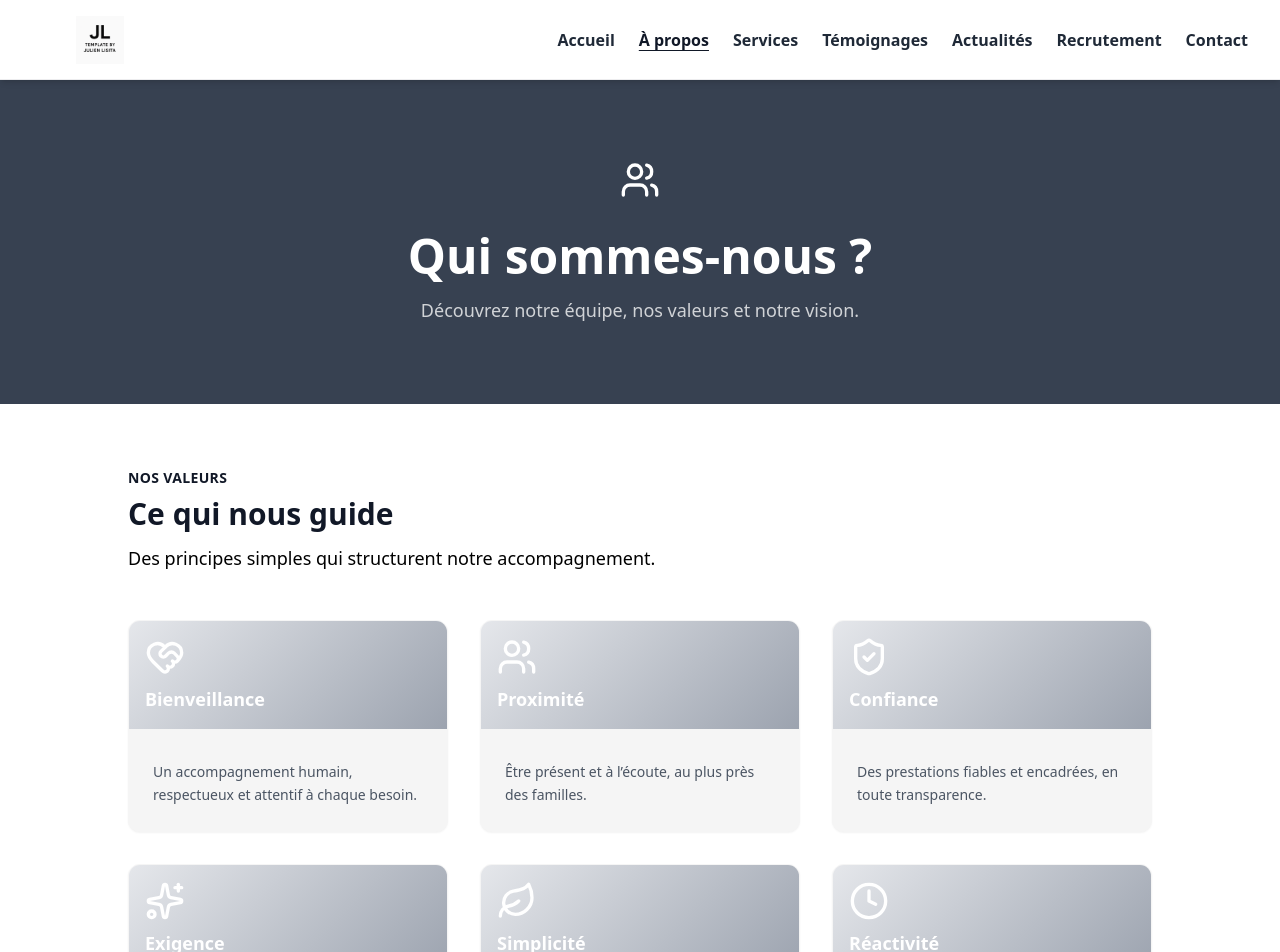
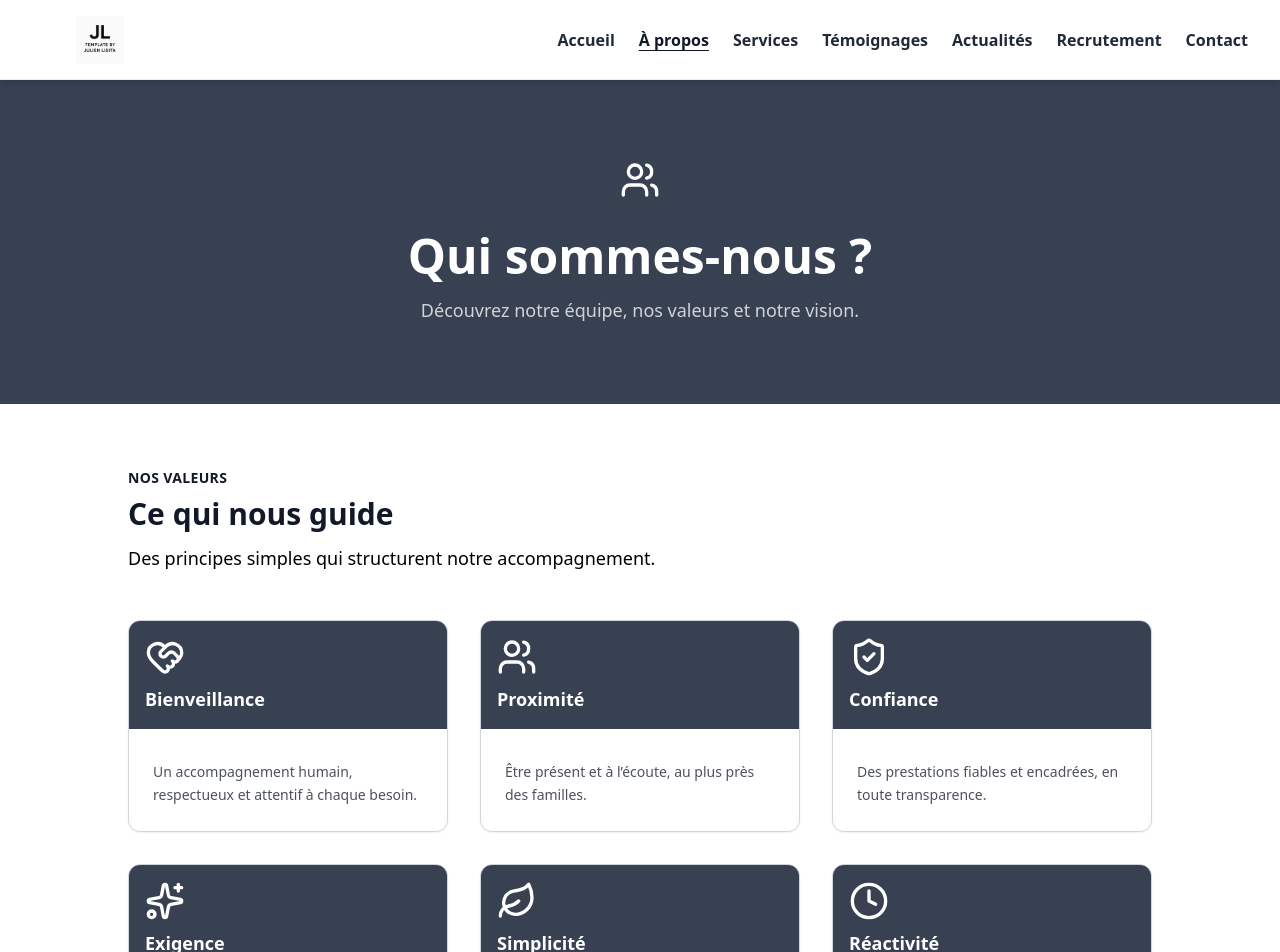
Before and after one commit to julienlisita/nextjs-ts-tailwind-template, a Next.js app: page /about in a window 1280 px wide. Shown: the top 952 px of the page. Built offline with nearby package versions, Linux system fonts and the light colour scheme.

Commit message:
refactor: remove gradient and headerColor props in FeatureCard in favor of variant and tone system

```diff
--- a/src/components/widgets/FeatureCard.css
+++ b/src/components/widgets/FeatureCard.css
@@ -1,62 +1,157 @@
 /* src/components/widgets/FeatureCard.ccs */
+
+/* =========================================
+   Tones (monochrome – noir / gris / neutre)
+   S'appuient UNIQUEMENT sur tes tokens template
+   ========================================= */
+
+/* Neutral = rendu par défaut, lisible et sobre */
+.feature-card--neutral {
+  --card-bg: var(--color-surface);
+  --card-text: var(--color-text);
+  --card-title: var(--color-section-title);
+  --card-border: var(--color-border);
+  --card-icon-fg: var(--color-secondary);
+
+  /* Header (with-header) */
+  --card-header-bg: var(--color-secondary);
+  --card-header-fg: var(--white);
+
+  /* Gradient (gris → gris foncé) */
+  --card-gradient-start: var(--color-secondary); /* neutral-700 */
+  --card-gradient-end: var(--color-primary); /* neutral-900 */
+  --card-gradient-fg: var(--white);
+}
+
+/* Brand (mono accentué) = contraste fort pour mise en avant */
+.feature-card--brand {
+  /* surface très claire pour du contraste avec le contenu sombre */
+  --card-bg: var(--white);
+  --card-text: var(--neutral-300);
+  --card-title: var(--neutral-900);
+  --card-border: var(--neutral-200);
+  --card-icon-fg: var(--color-primary);
+
+  /* Header (with-header) : bandeau primaire plein */
+  --card-header-bg: var(--color-primary); /* neutral-900 */
+  --card-header-fg: var(--white);
+
+  /* Gradient pleine carte : primaire → secondaire (900 → 700) */
+  --card-gradient-start: var(--color-primary);
+  --card-gradient-end: var(--color-secondary);
+  --card-gradient-fg: var(--white);
+}
+
+/* Success (calme/soft) = surfaces adoucies, texte sombre lisible */
+.feature-card--success {
+  --card-bg: var(--color-surface-soft); /* neutral-150 */
+  --card-text: var(--neutral-800);
+  --card-title: var(--neutral-900);
+  --card-border: var(--neutral-300);
+  --card-icon-fg: var(--neutral-700);
+
+  /* Header doux (with-header) : 600 → 700 */
+  --card-header-bg: linear-gradient(
+    135deg,
+    color-mix(in oklab, var(--neutral-600) 90%, white),
+    var(--neutral-700)
+  );
+  --card-header-fg: var(--white);
+
+  /* Gradient douce carte entière */
+  --card-gradient-start: color-mix(in oklab, var(--neutral-600) 85%, white);
+  --card-gradient-end: var(--neutral-800);
+  --card-gradient-fg: var(--white);
+}
+
+/* Warning/Highlight (mise en avant) = contrasté mais monochrome */
+.feature-card--warning {
+  --card-bg: var(--white);
+  --card-text: var(--neutral-800);
+  --card-title: var(--neutral-900);
+  --card-border: color-mix(in oklab, var(--neutral-900) 25%, var(--neutral-300));
+  --card-icon-fg: var(--neutral-900);
+
+  /* Header (with-header) : bloc sombre franc */
+  --card-header-bg: var(--color-primary); /* neutral-900 */
+  --card-header-fg: var(--white);
+
+  /* Gradient carte entière : 900 → 700 (effet “spotlight” sobre) */
+  --card-gradient-start: var(--color-primary);
+  --card-gradient-end: var(--color-secondary);
+  --card-gradient-fg: var(--white);
+}
 
 /* Base card */
 .feature-card {
-  @apply rounded-xl shadow-sm transition overflow-hidden;
-  background-color: var(--color-bg); /* crème */
-  border: 1px solid var(--color-bg); /* fix */
+  @apply transition overflow-hidden;
+  border-radius: var(--card-radius);
+  box-shadow: var(--card-shadow);
+  background-color: var(--card-bg);
+  border: 1px solid var(--card-border);
+  color: var(--card-text);
+}
+.feature-card:hover {
+  box-shadow: var(--card-shadow-hover);
 }
 
 /* Variantes */
 .feature-card--outlined {
-  background-color: #ffffff;
-  border: 2px solid var(--color-primary);
+  background-color: var(--card-outlined-bg);
+  border: 2px solid var(--card-outlined-border);
 }
 
 .feature-card--gradient {
-  color: #ffffff;
+  color: var(--card-gradient-fg);
   border: none;
-  /* gradient is applied inline from props */
+  background-image: linear-gradient(135deg, var(--card-gradient-start), var(--card-gradient-end));
 }
 
-/* Header (pas de text-center ici, géré par TS) */
+.feature-card--with-header .feature-card__header {
+  background: var(--card-header-bg);
+  color: var(--card-header-fg);
+}
+
+/* Header / Body */
 .feature-card__header {
   @apply flex flex-col space-y-2 p-4;
-  color: #ffffff; /* quand headerColor/gradient */
 }
-
-/* Body */
 .feature-card__body {
   @apply flex flex-col p-6 pt-8 gap-2;
 }
 
-/* Icon */
+/* Icône */
 .feature-card__icon {
   @apply inline-flex items-center;
 }
 .feature-card__icon-inner {
-  @apply w-10 h-10;
-  color: transparent;
+  width: var(--card-icon-size);
+  height: var(--card-icon-size);
+  color: var(--card-icon-fg);
 }
+.feature-card--gradient .feature-card__icon-inner,
 .feature-card__header .feature-card__icon-inner {
-  color: inherit; /* si header coloré */
+  color: currentColor;
 }
 
-/* Title */
+/* Titre */
 .feature-card__title {
   @apply text-base sm:text-lg font-semibold;
-  color: black;
+  color: var(--card-title);
 }
 .feature-card--gradient .feature-card__title,
 .feature-card__header .feature-card__title {
-  color: #ffffff;
+  color: var(--card-header-fg);
 }
 
 /* Description */
 .feature-card__desc {
   @apply text-sm leading-relaxed;
-  color: #4b5563; /* gray-600 */
+  color: var(--card-text);
+  opacity: var(--card-muted-opacity);
 }
-.feature-card--gradient .feature-card__desc {
-  color: #ffffff;
+
+/* Actions */
+.feature-card__actions {
+  @apply mt-2;
 }
--- a/src/components/widgets/FeatureCard.tsx
+++ b/src/components/widgets/FeatureCard.tsx
@@ -8,6 +8,13 @@ import './FeatureCard.css';
 import Button from '../ui/Button';
 
 type Align = 'inherit' | 'left' | 'center' | 'right';
+type Variant = 'default' | 'gradient' | 'outlined' | 'with-header';
+type Tone = 'neutral' | 'brand' | 'success' | 'warning';
+
+type StyleVars = React.CSSProperties & {
+  // autoriser les custom properties CSS (design tokens)
+  [key: `--${string}`]: string | number;
+};
 
 type FeatureCardProps = {
   /** Icône (SVG ou élément React) */
@@ -20,12 +27,10 @@ type FeatureCardProps = {
   href?: string;
   /** label du bouton */
   linkLabel?: string;
-  /** Dégradé (utilisé avec variant="gradient" ou headerColor) */
-  gradient?: [string, string];
-  /** Couleur de l’entête (variant="with-header") */
-  headerColor?: string;
-  /** Style visuel */
-  variant?: 'default' | 'gradient' | 'outlined' | 'with-header';
+  /** Style visuel (structure) */
+  variant?: Variant;
+  /** Teinte sémantique (applique un set de variables) */
+  tone?: Tone;
   /** Largeur via classes Tailwind (ex: w-72, w-full) */
   width?: string;
   /** Hauteur via classes Tailwind (ex: h-80, min-h-64) */
@@ -34,6 +39,8 @@ type FeatureCardProps = {
   align?: Align;
   /** Classes additionnelles */
   className?: string;
+  /** Override ponctuel par variables CSS (ex: --card-gradient-start) */
+  styleVars?: StyleVars;
 };
 
 export default function FeatureCard({
@@ -42,21 +49,20 @@ export default function FeatureCard({
   description,
   href,
   linkLabel,
-  gradient,
-  headerColor,
   variant = 'default',
+  tone = 'neutral',
   width,
   height,
   align = 'inherit',
   className,
+  styleVars,
 }: FeatureCardProps) {
   const isWithHeader = variant === 'with-header';
-  const isGradient = variant === 'gradient' && gradient;
 
   // map align -> classes responsives (mobile = center, desktop = override)
   const toAlignClasses = (a: Align) => {
     if (a === 'inherit') {
-      return { text: null, items: null, self: null };
+      return { text: undefined, items: undefined, self: undefined };
     }
     if (a === 'left') {
       return {
@@ -89,29 +95,27 @@ export default function FeatureCard({
           ? icon
           : React.createElement(icon as React.ComponentType<React.SVGProps<SVGSVGElement>>, {
               className: 'feature-card__icon-inner',
+              focusable: false,
+              'aria-hidden': true,
             })}
       </div>
     ) : null;
 
   return (
     <article
-      className={clsx('feature-card', `feature-card--${variant}`, width, height, className)}
-      style={
-        isGradient
-          ? { backgroundImage: `linear-gradient(135deg, ${gradient[0]}, ${gradient[1]})` }
-          : undefined
-      }
+      className={clsx(
+        'feature-card',
+        `feature-card--${variant}`,
+        `feature-card--${tone}`,
+        width,
+        height,
+        className
+      )}
+      style={styleVars}
     >
       {isWithHeader && (
         <div
           className={clsx('feature-card__header', 'w-full', alignClasses.text, alignClasses.items)}
-          style={
-            gradient
-              ? { backgroundImage: `linear-gradient(135deg, ${gradient[0]}, ${gradient[1]})` }
-              : headerColor
-                ? { backgroundColor: headerColor }
-                : undefined
-          }
         >
           {renderIcon()}
           <h3 className="feature-card__title">{title}</h3>
@@ -127,6 +131,7 @@ export default function FeatureCard({
           </>
         )}
         <div className="feature-card__desc">{description}</div>
+
         {href && (
           <div className="feature-card__actions mt-4">
             <Button
```
